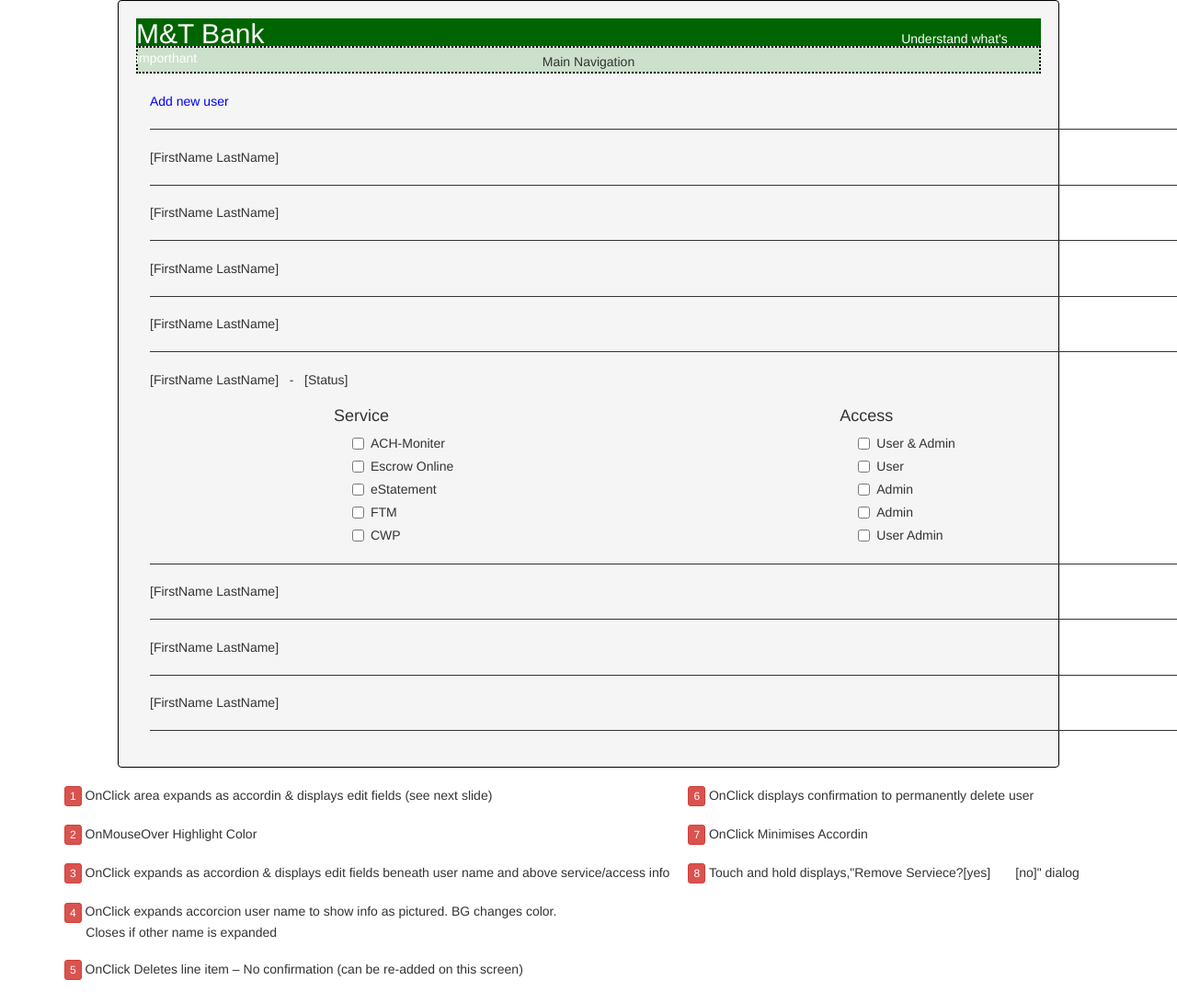
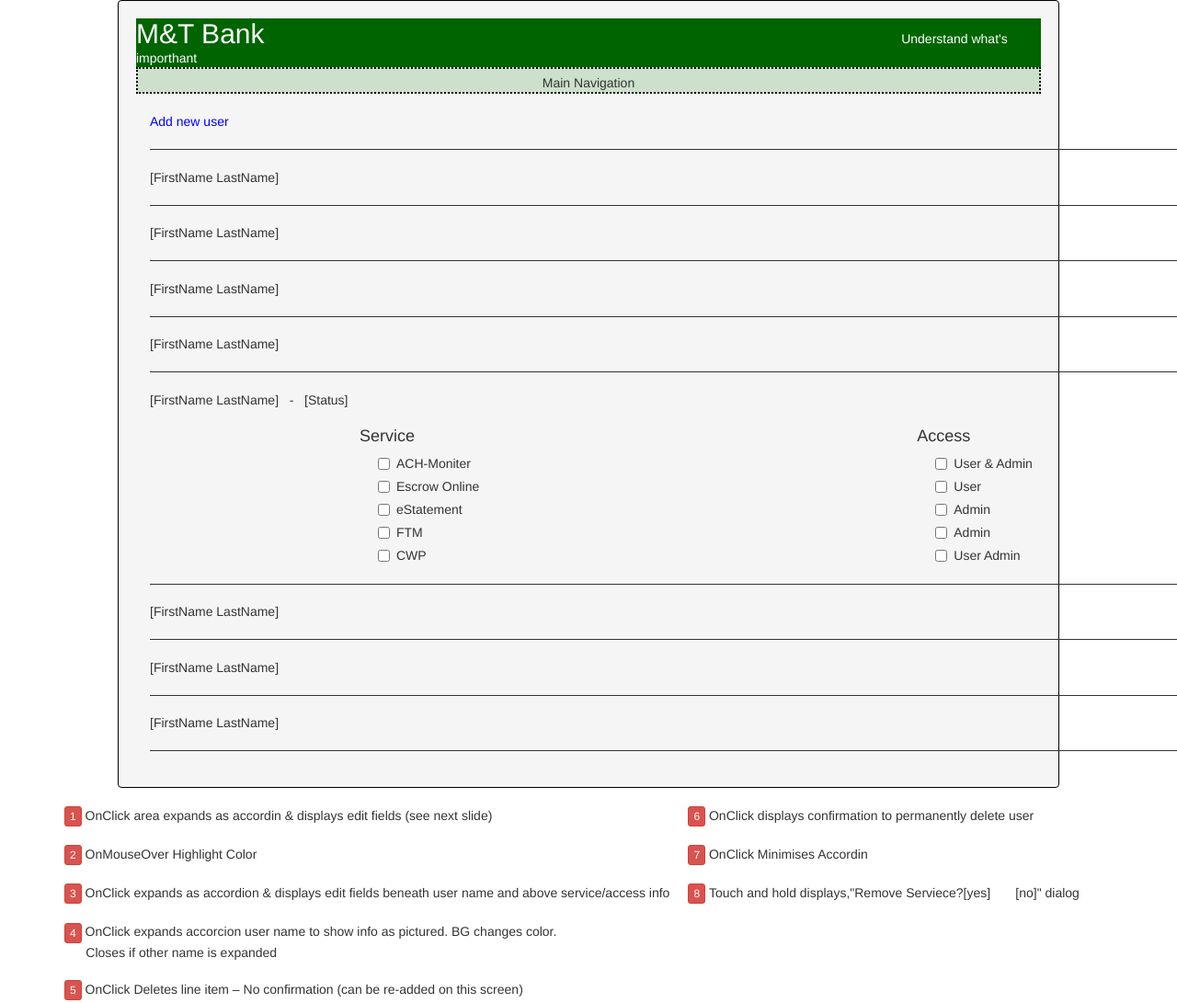
Before and after one commit to anilcherla/m-tApplication, a plain HTML site: page index.html in a window 1280 px wide. Shown: the top 1091 px of the page at 92% size. Drawn offline with nearby package versions, Linux system fonts and the light colour scheme.

Commit message:
edited code

```diff
--- a/index.css
+++ b/index.css
@@ -6,21 +6,22 @@
 .box1{
 	border:1px;
 	background-color: #006400;
-	height:30px;
+	height:100%;
 	width: 100%;
 }
 
 .box2{
 	border:2px dotted black;
 	background-color: #cce0cc;
-	height:30px;
+	height:100%;
 	width:100%;
 }
 .p{
 	text-align: right;
+	padding-left: 70%;
 	display: inline;
 	color:white;
-	padding-left: 70%;
+
 }
 .hr{
 	height:0.5px;
--- a/index.html
+++ b/index.html
@@ -14,8 +14,9 @@
 <body>
 
 	<div class="box container well">
-			<div class="box1"><h2 style="color: white;display:inline;">M&T Bank</h2>
-				<p class="p">Understand what's importhant</p>
+			<div class="box1">
+				<h2 style="color: white;display:inline;">M&T Bank</h2>
+					<p class="p">Understand what's importhant</p>
 			</div>
 			<div class="box2">
 				<center style="padding-top: 5px;color: ">Main Navigation</center>
@@ -35,7 +36,7 @@
 				<hr class="hr">
 			<p>[FirstName LastName]&nbsp&nbsp&nbsp-&nbsp&nbsp&nbsp[Status]</p>
 
-			<div class="percent" style="padding-left:200px;">
+			<div class="percent" style="padding-left:20%;">
 				<h4>Service</h4>
 					<div style= "padding-left:20px" class="checkbox">
 	      				<label><input type="checkbox" value="">ACH-Moniter</label>
@@ -54,7 +55,7 @@
 	    			</div>
     		</div>
 
-    		<div class="percent" style="padding-left:400px;">
+    		<div class="percent" style="padding-left:40%;">
 				<h4>Access</h4>
 				<div style= "padding-left:20px" class="checkbox">
 	      			<label><input type="checkbox" value="">User & Admin</label>
@@ -78,7 +79,7 @@
 			<hr class="hr">
 				<p>[FirstName LastName]</p>
 			<hr class="hr">
-				<p>[FirstName LastName]</p>
+					<p>[FirstName LastName]</p>
 			<hr class="hr">
 		</div>
 
```
